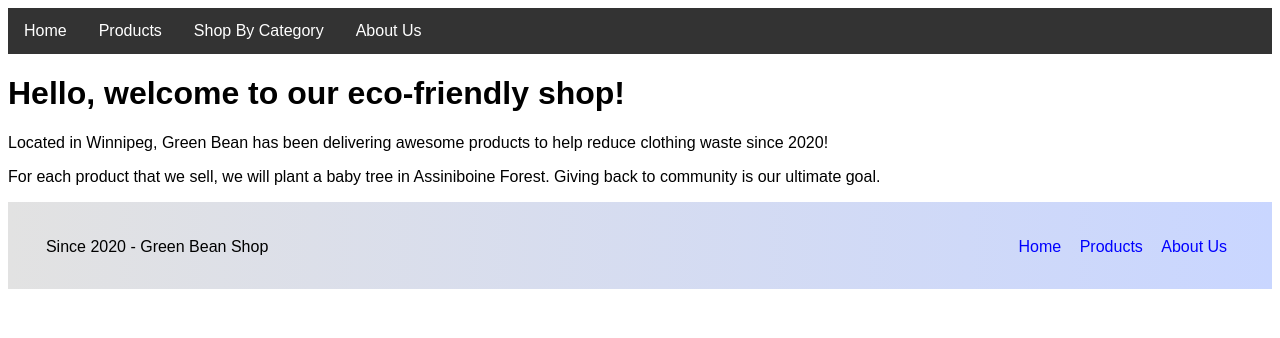
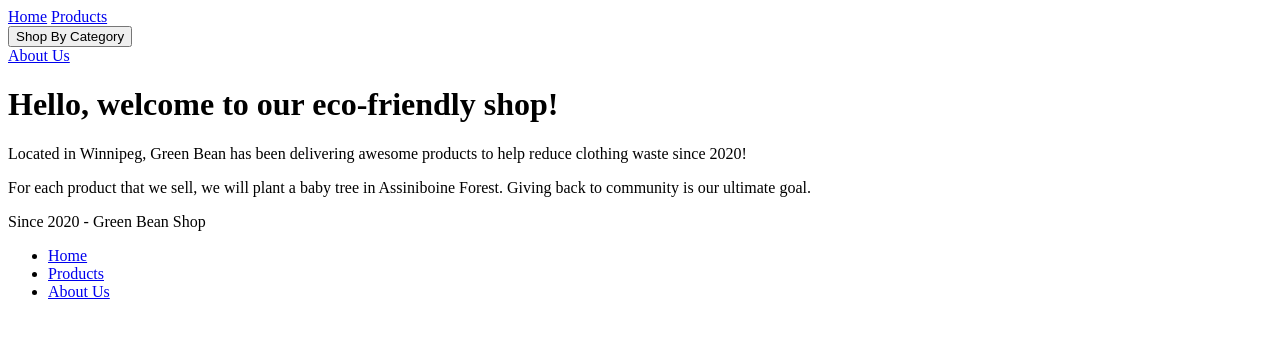
Before and after one commit to knguyen158/WEBD-2008_CMS-Final-Project, a PHP site: page /index.php in a window 1280 px wide. Shown: the top 338 px of the page. Run offline with PHP 8.4, Linux system fonts and the light colour scheme; data that the repository does not hold is empty.

Commit message:
Adjusts styling of footer.php.

```diff
--- a/footer.php
+++ b/footer.php
@@ -1,61 +1,4 @@
-<!DOCTYPE html>
-<html lang="en">
-<head>
-  <title>Header</title>
-  <meta name="viewport" content="width=device-width, initial-scale=1">
-  <link rel="stylesheet" type="text/css" href="style.css">
-  <!-- load your styles -->
-</head>
-<style type="text/css">
-  #footer2
-{
-  flex-wrap: wrap;
-  padding-right: 3%;
-}
 
-#footer1
-{
-  padding-left: 3%;
-}
-
-footer
-{
-  display: flex;
-  justify-content: space-between;
-  clear: both;
-  text-align: center;
-  font-size: 1em;
-  align-items: center;
-  margin-left: auto;
-  margin-right: auto;
-  padding-top: 1%;
-  padding-bottom: 10px;
-  background: #C9D6FF;  /* fallback for old browsers */
-  background: -webkit-linear-gradient(to right, #E2E2E2, #C9D6FF);  /* Chrome 10-25, Safari 5.1-6 */
-  background: linear-gradient(to right, #E2E2E2, #C9D6FF); /* W3C, IE 10+/ Edge, Firefox 16+, Chrome 26+, Opera 12+, Safari 7+ */
-}
-
-#footer2 li
-{
-  display: inline-flex;
-  flex-wrap: wrap;
-  list-style: none;
-  padding: 7px 7px;
-}
-
-footer ul li a
-{
-  text-decoration: none;
-  color: #0000ff;
-}
-
-footer li a:hover, footer li a:focus
-{
-  color: #ffa500;
-  text-decoration: none;
-}
-</style>
-<body>
 <footer>
   <p id="footer1"> Since 2020 - Green Bean Shop</p>
   <ul id="footer2">
@@ -64,4 +7,3 @@ footer li a:hover, footer li a:focus
       <li><a href="about_us.php">About Us</a></li>
   </ul>
 </footer>
-</body>
```
Lines whose indentation alone changed are shown as unchanged.
